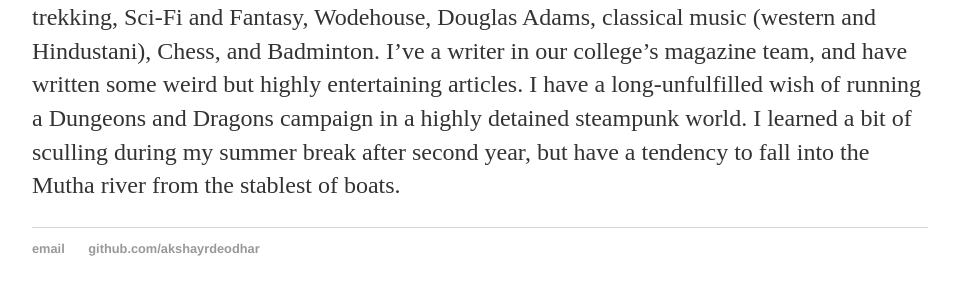
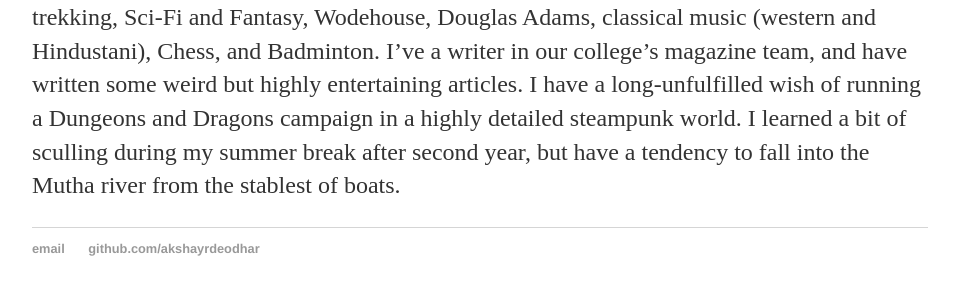
Before and after one commit to akshayrdeodhar/akshayrdeodhar.github.io, a Jekyll site: the page built from about/index.md, in a window 1280 px wide and 900 px high, scrolled down 1043 px. Shown: the part 584-879 px from the top of the window, without its empty margins (160-1114 px from the left). Built offline with Jekyll 4.4.1, drawn with Linux system fonts in a browser that asks for light colours; some of the changed text lies outside the part shown.

Commit message:
fix typos

```diff
--- a/about/index.md
+++ b/about/index.md
@@ -60,6 +60,6 @@ really into trekking, Sci-Fi and Fantasy, Wodehouse, Douglas Adams, classical
 music (western and Hindustani), Chess, and Badminton. I've a writer in our
 college's magazine team, and have written some weird but highly entertaining
 articles. I have a long-unfulfilled wish of running a Dungeons and Dragons
-campaign in a highly detained steampunk world. I learned a bit of sculling
+campaign in a highly detailed steampunk world. I learned a bit of sculling
 during my summer break after second year, but have a tendency to fall into the
 Mutha river from the stablest of boats.
```
Also changed, not shown: other parts of about/index.md (+1 -1 lines).
